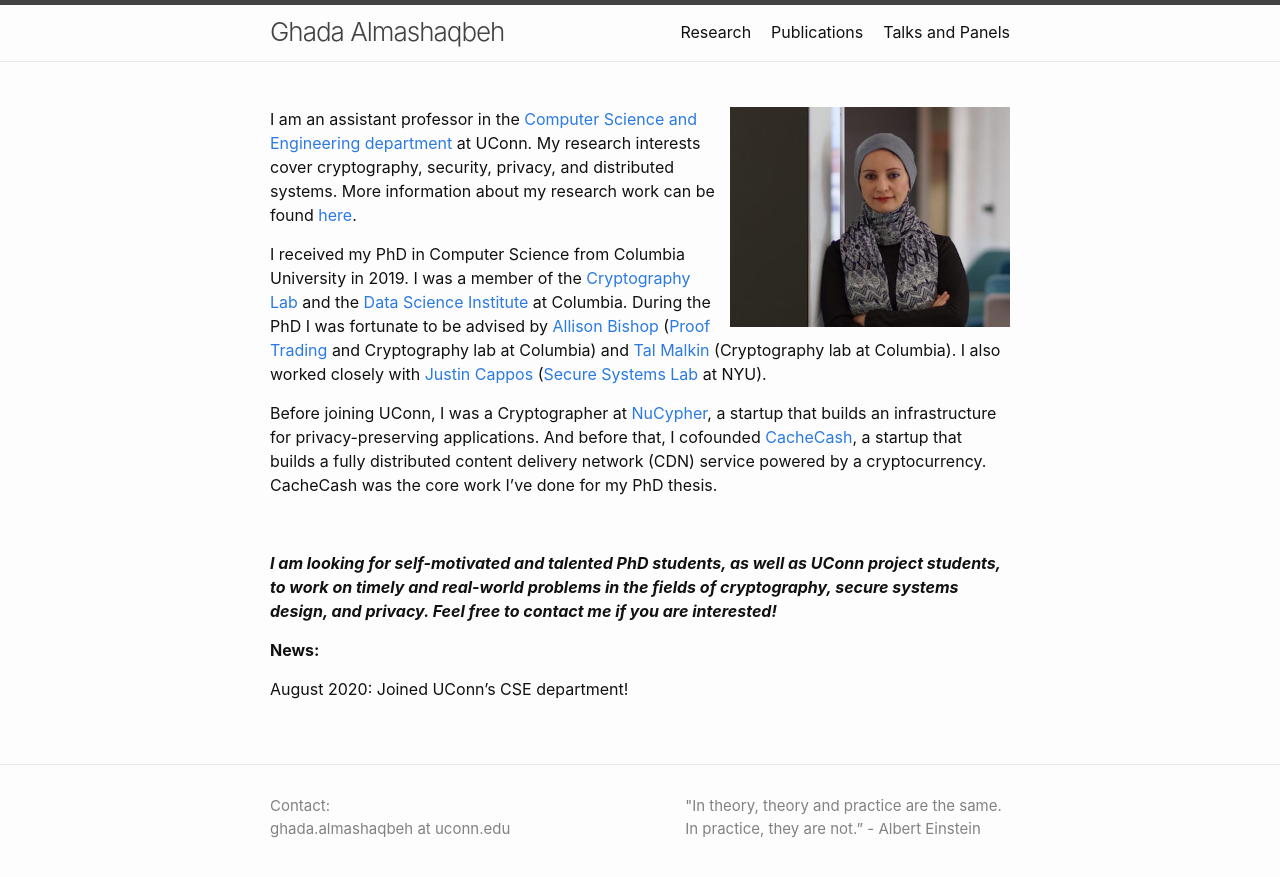
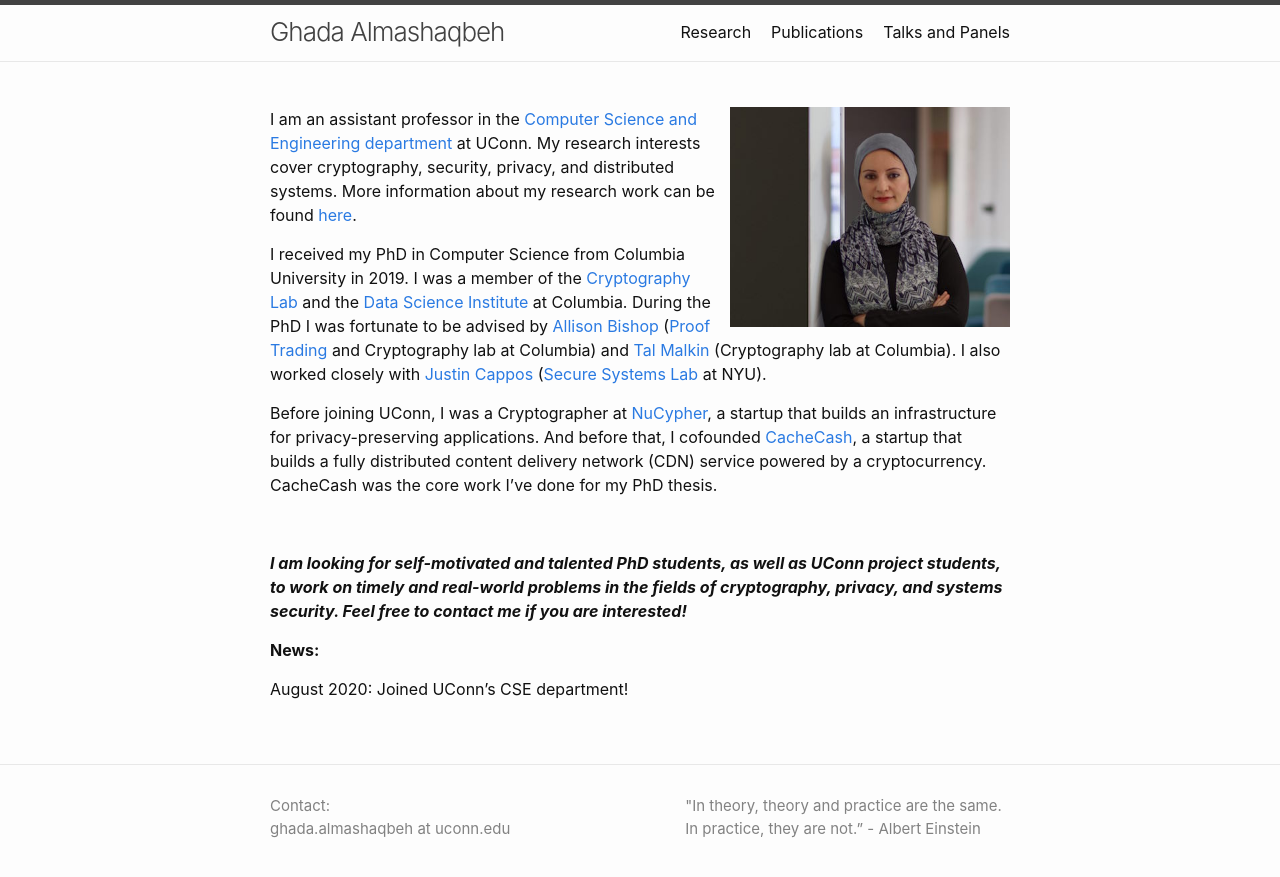
Before and after one commit to GhadaAlmashaqbeh/GhadaAlmashaqbeh.github.io, a Jekyll site: the page built from index.md, in a window 1280 px wide. Shown: the top 877 px of the page. Built offline with Jekyll 4.4.1, drawn with Linux system fonts in a browser that asks for light colours.

Commit message:
minor edits

```diff
--- a/index.md
+++ b/index.md
@@ -15,7 +15,7 @@
 
 <br/>
 
-***I am looking for self-motivated and talented PhD students, as well as UConn project students, to work on timely and real-world problems in the fields of cryptography, secure systems design, and privacy. Feel free to contact me if you are interested!*** <br/>
+***I am looking for self-motivated and talented PhD students, as well as UConn project students, to work on timely and real-world problems in the fields of cryptography, privacy, and systems security. Feel free to contact me if you are interested!*** <br/>
 
 
 #### **News:**
```
